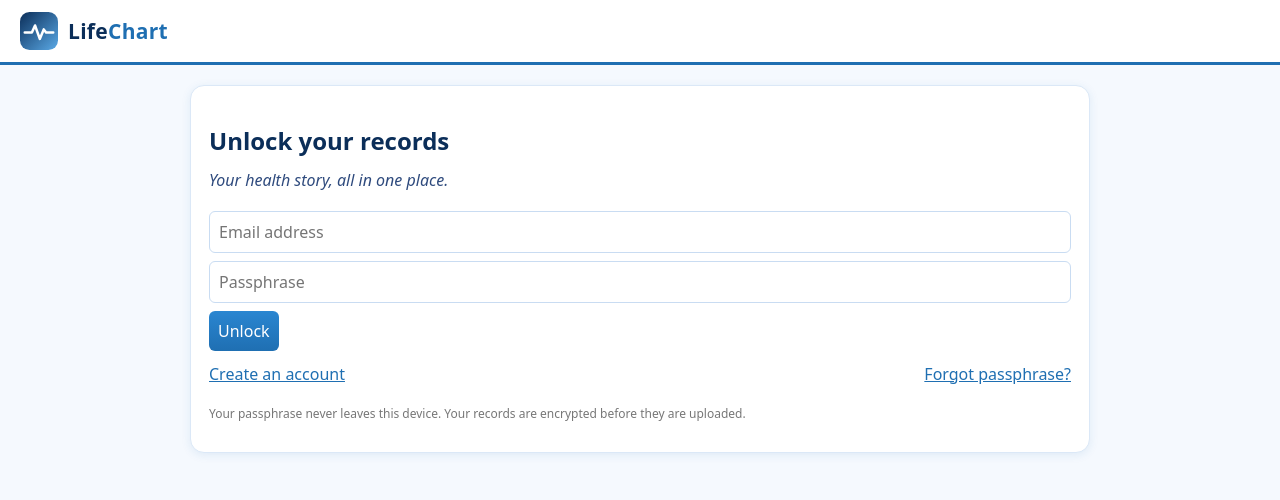
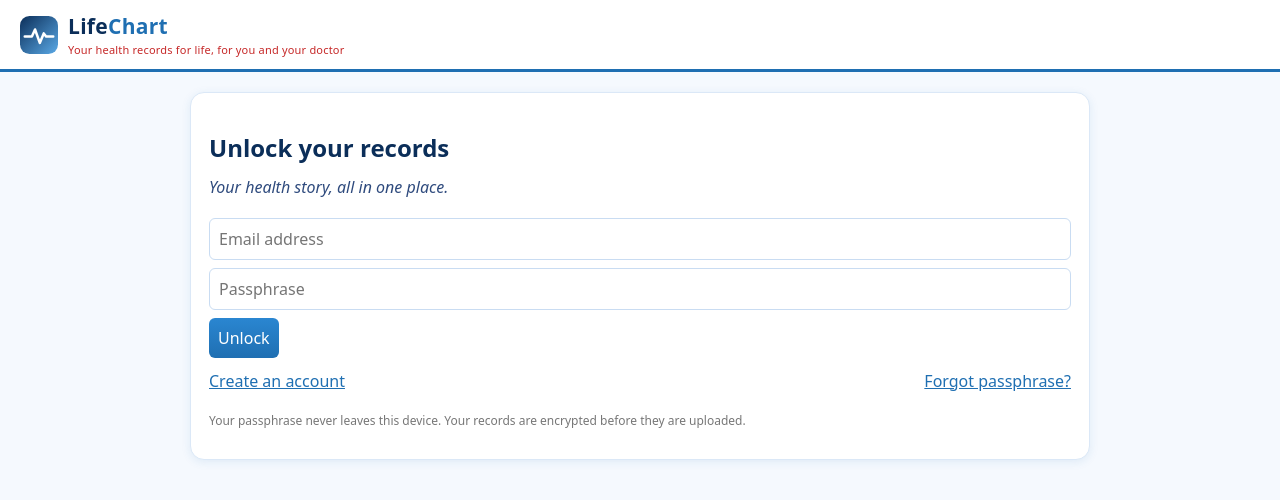
Before and after one commit to wippolito33/lifechart, a website: page public/index.html in a window 1280 px wide. Drawn offline with Linux system fonts and the light colour scheme.

Commit message:
Add red tagline under the LifeChart logo
Co-Authored-By: Claude Opus 5.5 <noreply@anthropic.com>
Claude-Session: https://claude.ai/code/session_01LMK4ULwZsUDELwSpoPV2yb

```diff
--- a/public/index.html
+++ b/public/index.html
@@ -16,6 +16,7 @@
  .src{font-size:12px;color:#777} .hidden{display:none} #status{color:#1f6fb2;font-size:14px}
  .brand{display:flex;align-items:center;gap:10px;font-size:21px;font-weight:700;letter-spacing:.3px}
  .brand b{color:#1f6fb2}
+ .brand small{display:block;font-size:11px;font-weight:500;letter-spacing:.2px;color:#c62828;margin-top:2px}
  .row{display:flex;justify-content:space-between;align-items:center;gap:8px}
  .link{background:none;color:#1f6fb2;padding:4px 0;text-decoration:underline}
  .code{font-family:ui-monospace,monospace;font-size:22px;letter-spacing:2px;background:#e3f0fc;color:#0b2e59;padding:14px;border-radius:10px;text-align:center;margin:10px 0;word-break:break-all}
@@ -23,7 +24,7 @@
  label{font-size:13px;color:#5b7493}
  @media(max-width:600px){.grid{grid-template-columns:1fr}.pf span{display:block;width:auto}}
 </style></head><body>
-<header><div class="brand"><svg width="38" height="38" viewBox="0 0 48 48" aria-label="LifeChart logo"><defs><linearGradient id="lg" x1="0" y1="0" x2="1" y2="1"><stop offset="0" stop-color="#0b2e59"/><stop offset="1" stop-color="#5aa9e6"/></linearGradient></defs><rect width="48" height="48" rx="12" fill="url(#lg)"/><path d="M6 26h9l4-9 6 17 5-12 3 4h9" fill="none" stroke="#fff" stroke-width="3.2" stroke-linecap="round" stroke-linejoin="round"/></svg><span>Life<b>Chart</b></span></div><button id="logout" class="hidden">Lock</button></header>
+<header><div class="brand"><svg width="38" height="38" viewBox="0 0 48 48" aria-label="LifeChart logo"><defs><linearGradient id="lg" x1="0" y1="0" x2="1" y2="1"><stop offset="0" stop-color="#0b2e59"/><stop offset="1" stop-color="#5aa9e6"/></linearGradient></defs><rect width="48" height="48" rx="12" fill="url(#lg)"/><path d="M6 26h9l4-9 6 17 5-12 3 4h9" fill="none" stroke="#fff" stroke-width="3.2" stroke-linecap="round" stroke-linejoin="round"/></svg><div><span>Life<b>Chart</b></span><small>Your health records for life, for you and your doctor</small></div></div><button id="logout" class="hidden">Lock</button></header>
 <main>
 
 <div id="login" class="card screen">
```
